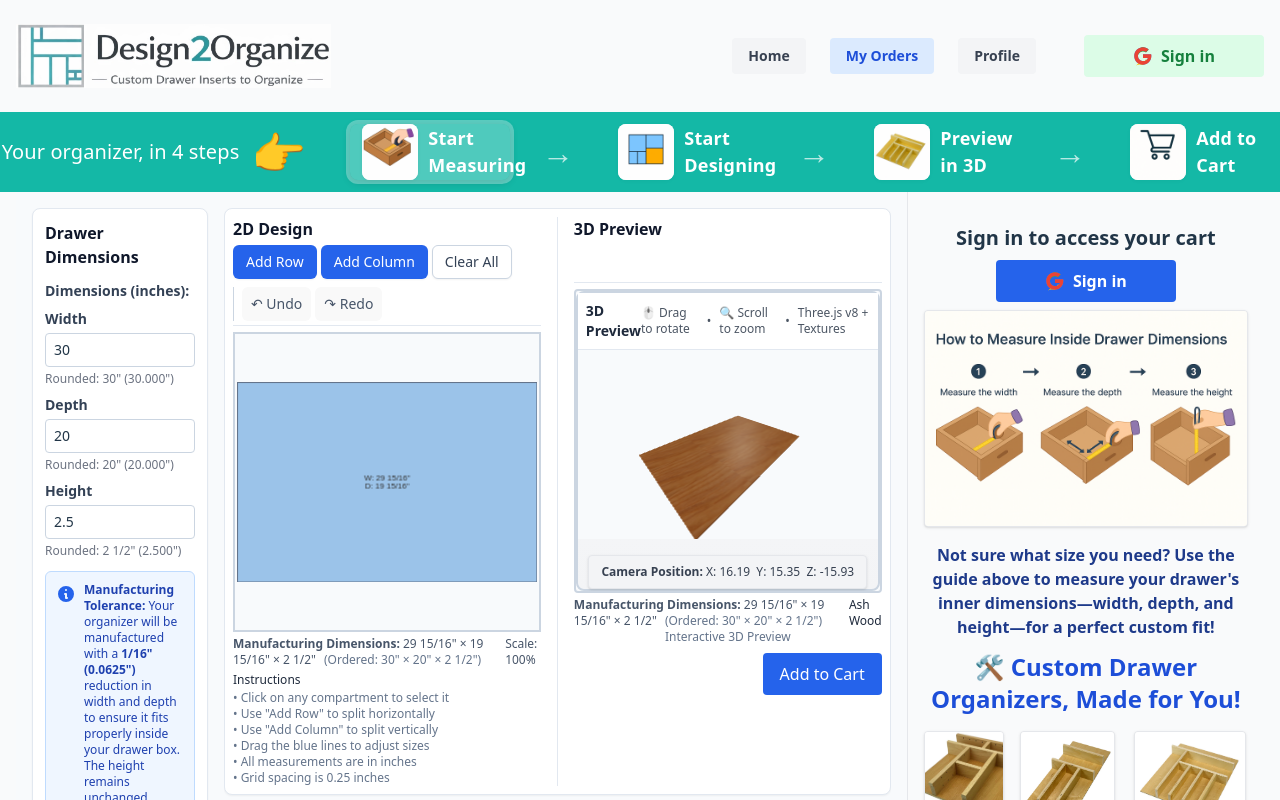
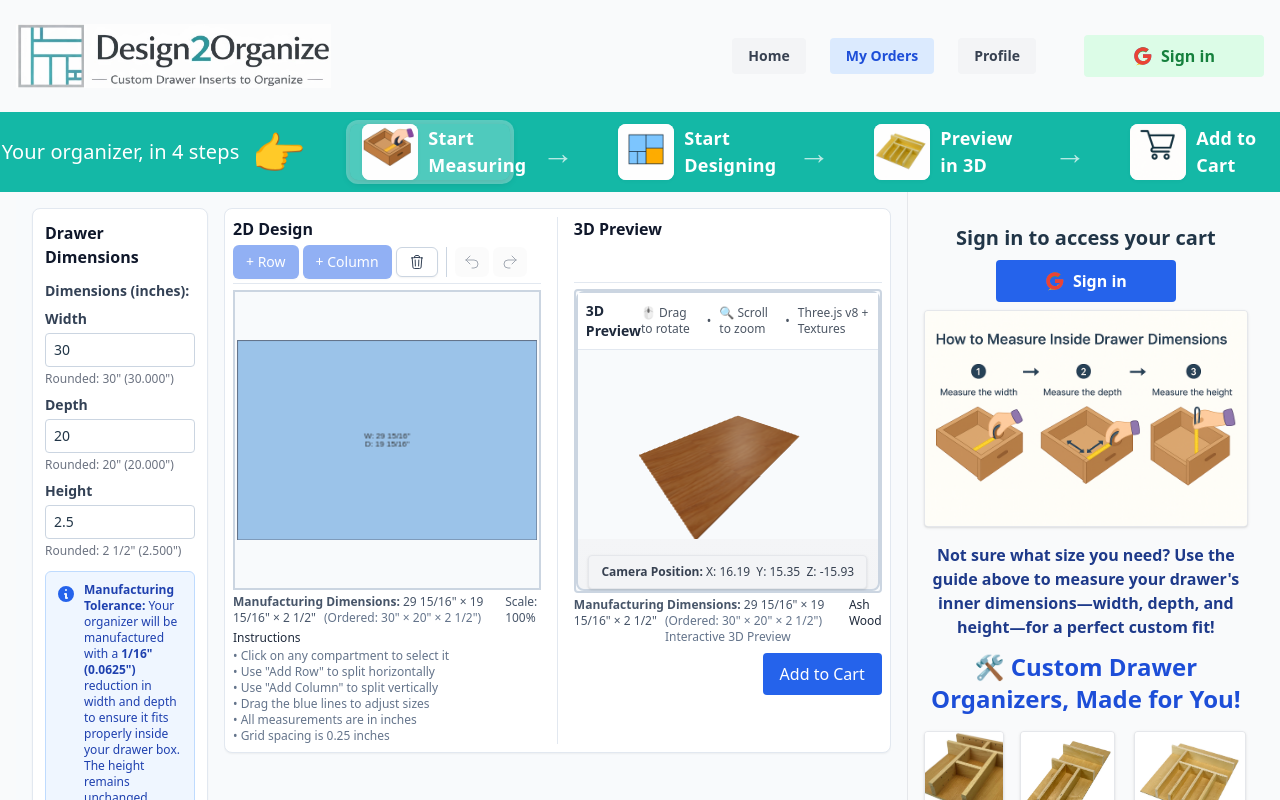
Before and after one commit to rammaradolla/drawer-organizer, a React (Vite) app in the folder client/: page / in a window 1280 px wide. Shown: the top 800 px of the page. Built offline with nearby package versions, Linux system fonts and the light colour scheme.

Commit message:
Added env configuration files and added branches

```diff
--- a/client/package.json
+++ b/client/package.json
@@ -18,6 +18,7 @@
     "@heroicons/react": "^2.0.18",
     "@react-three/drei": "^9.88.13",
     "@react-three/fiber": "^8.15.19",
+    "@reduxjs/toolkit": "^2.11.2",
     "@supabase/supabase-js": "^2.50.0",
     "@types/react-router-dom": "^5.3.3",
     "@types/three": "^0.177.0",
--- a/client/src/App.jsx
+++ b/client/src/App.jsx
@@ -402,7 +402,7 @@ function App() {
             src="/images/design2organize-logo4.png"
             alt="Design2Organize - Custom Drawer Inserts to Organize"
             className="h-14 sm:h-12 md:h-16 object-contain w-auto"
-            style={{ maxWidth: '100%', maxWidth: 'min(400px, 90vw)' }}
+            style={{ maxWidth: 'min(400px, 90vw)' }}
           />
           <div className="flex flex-wrap items-center justify-center sm:justify-end gap-2 sm:gap-4 lg:gap-6 w-full sm:w-auto">
             {/* Show Home link for customers only */}
--- a/client/src/components/CanvasEditor.jsx
+++ b/client/src/components/CanvasEditor.jsx
@@ -1,8 +1,14 @@
 import React, { useState, useRef, useEffect, useImperativeHandle, forwardRef } from 'react';
 import { Stage, Layer, Rect, Line, Group, Text, Arrow } from 'react-konva';
+import {
+  TrashIcon,
+  ArrowUturnLeftIcon,
+  ArrowUturnRightIcon
+} from '@heroicons/react/24/outline';
 import ThreeJSWrapper from './ThreeJSWrapper';
 import AddToCartButton from './AddToCartButton';
 import DrawerSetup from './DrawerSetup';
+import Tooltip from './Tooltip';
 
 // Dynamic texture loading from public/textures directory
 const loadAvailableTextures = () => {
@@ -696,46 +702,54 @@ const CanvasEditor = forwardRef(({ onCompartmentsChange, onClear, addToCartButto
               <div className="flex flex-wrap items-center gap-2 mb-1.5 pb-1 border-b border-slate-200 overflow-x-auto flex-shrink-0" style={{ minHeight: '38px' }}>
                 {/* Compartment Controls */}
                 <div className="flex items-center space-x-1 flex-shrink-0">
+                  <Tooltip text="Add Row">
                     <button
-                    className="px-2 sm:px-3 py-1.5 text-xs sm:text-sm font-medium text-white bg-blue-600 hover:bg-blue-700 rounded-md transition-colors shadow-sm"
+                      className="px-2 sm:px-3 py-1.5 text-xs sm:text-sm font-medium text-white bg-blue-600 hover:bg-blue-700 rounded-md transition-colors shadow-sm disabled:opacity-50 disabled:cursor-not-allowed"
                       onClick={addRow}
                       disabled={!selectedId}
                     >
-                    Add Row
+                      + Row
                     </button>
+                  </Tooltip>
+                  <Tooltip text="Add Column">
                     <button
-                    className="px-2 sm:px-3 py-1.5 text-xs sm:text-sm font-medium text-white bg-blue-600 hover:bg-blue-700 rounded-md transition-colors shadow-sm"
+                      className="px-2 sm:px-3 py-1.5 text-xs sm:text-sm font-medium text-white bg-blue-600 hover:bg-blue-700 rounded-md transition-colors shadow-sm disabled:opacity-50 disabled:cursor-not-allowed"
                       onClick={addColumn}
                       disabled={!selectedId}
                     >
-                    Add Column
+                      + Column
                     </button>
+                  </Tooltip>
+                  <Tooltip text="Clear All">
                     <button
-                    className="px-2 sm:px-3 py-1.5 text-xs sm:text-sm font-medium text-slate-700 bg-white hover:bg-slate-50 border border-slate-300 rounded-md transition-colors shadow-sm"
+                      className="px-2 sm:px-3 py-1.5 text-xs sm:text-sm font-medium text-slate-700 bg-white hover:bg-slate-50 border border-slate-300 rounded-md transition-colors shadow-sm disabled:opacity-50 disabled:cursor-not-allowed flex items-center justify-center"
                       onClick={handleClear}
                     >
-                    Clear All
+                      <TrashIcon className="w-4 h-4" />
                     </button>
+                  </Tooltip>
                 </div>
 
                 {/* History Controls */}
                 <div className="flex items-center space-x-1 border-l border-slate-300 pl-2 flex-shrink-0">
+                  <Tooltip text="Undo (Ctrl+Z)">
                     <button
-                    className="px-1.5 sm:px-2 py-1.5 text-xs sm:text-sm font-medium text-slate-600 hover:text-slate-900 hover:bg-slate-100 rounded-md transition-colors"
+                      className="px-1.5 sm:px-2 py-1.5 text-xs sm:text-sm font-medium text-slate-600 hover:text-slate-900 hover:bg-slate-100 rounded-md transition-colors disabled:opacity-50 disabled:cursor-not-allowed flex items-center justify-center"
                       onClick={handleUndo}
                       disabled={historyIndex <= 0}
-                    title="Undo (Ctrl+Z)"
                     >
-                    ↶ Undo
+                      <ArrowUturnLeftIcon className="w-4 h-4" />
                     </button>
+                  </Tooltip>
+                  <Tooltip text="Redo (Ctrl+Y)">
                     <button
-                    className="px-1.5 sm:px-2 py-1.5 text-xs sm:text-sm font-medium text-slate-600 hover:text-slate-900 hover:bg-slate-100 rounded-md transition-colors"
+                      className="px-1.5 sm:px-2 py-1.5 text-xs sm:text-sm font-medium text-slate-600 hover:text-slate-900 hover:bg-slate-100 rounded-md transition-colors disabled:opacity-50 disabled:cursor-not-allowed flex items-center justify-center"
                       onClick={handleRedo}
                       disabled={historyIndex >= history.length - 1}
-                    title="Redo (Ctrl+Y)"
                     >
-                    ↷ Redo
+                      <ArrowUturnRightIcon className="w-4 h-4" />
                     </button>
+                  </Tooltip>
                 </div>
               </div>
 
--- /dev/null
+++ b/client/src/components/Tooltip.jsx
@@ -0,0 +1,84 @@
+import React, { useState, useRef, useEffect } from 'react';
+import { createPortal } from 'react-dom';
+
+/**
+ * Tooltip Component
+ * Shows a tooltip on hover using a portal to avoid overflow clipping
+ */
+const Tooltip = ({ children, text, className = '' }) => {
+  const [show, setShow] = useState(false);
+  const [position, setPosition] = useState({ top: 0, left: 0 });
+  const wrapperRef = useRef(null);
+  const tooltipRef = useRef(null);
+
+  const updatePosition = () => {
+    if (wrapperRef.current) {
+      const rect = wrapperRef.current.getBoundingClientRect();
+      setPosition({
+        top: rect.top - 6, // Position above the element
+        left: rect.left + rect.width / 2, // Center horizontally
+      });
+    }
+  };
+
+  useEffect(() => {
+    if (show) {
+      updatePosition();
+      // Update position on scroll and resize
+      window.addEventListener('scroll', updatePosition, true);
+      window.addEventListener('resize', updatePosition);
+      return () => {
+        window.removeEventListener('scroll', updatePosition, true);
+        window.removeEventListener('resize', updatePosition);
+      };
+    }
+  }, [show]);
+
+  // Portal tooltip to document.body to avoid overflow issues
+  const tooltipContent = show && typeof document !== 'undefined' ? (
+    createPortal(
+      <div
+        ref={tooltipRef}
+        className="fixed z-[99999] px-2 py-1 text-xs font-medium text-white bg-gray-900 rounded shadow-lg whitespace-nowrap pointer-events-none"
+        style={{
+          top: `${position.top}px`,
+          left: `${position.left}px`,
+          transform: 'translate(-50%, -100%)',
+          opacity: show ? 1 : 0,
+          transition: 'opacity 0.15s ease-in-out'
+        }}
+      >
+        {text}
+        <div
+          className="absolute top-full left-1/2 transform -translate-x-1/2"
+          style={{
+            borderLeft: '4px solid transparent',
+            borderRight: '4px solid transparent',
+            borderTop: '4px solid #111827'
+          }}
+        ></div>
+      </div>,
+      document.body
+    )
+  ) : null;
+
+  return (
+    <>
+      <div
+        ref={wrapperRef}
+        className={`relative inline-block ${className}`}
+        onMouseEnter={() => {
+          setShow(true);
+          updatePosition();
+        }}
+        onMouseLeave={() => setShow(false)}
+        onMouseMove={updatePosition}
+      >
+        {children}
+      </div>
+      {tooltipContent}
+    </>
+  );
+};
+
+export default Tooltip;
```
Also changed, not shown: 1 other file (tests, documents, lock files or other folders). Lines whose indentation alone changed are shown as unchanged.
